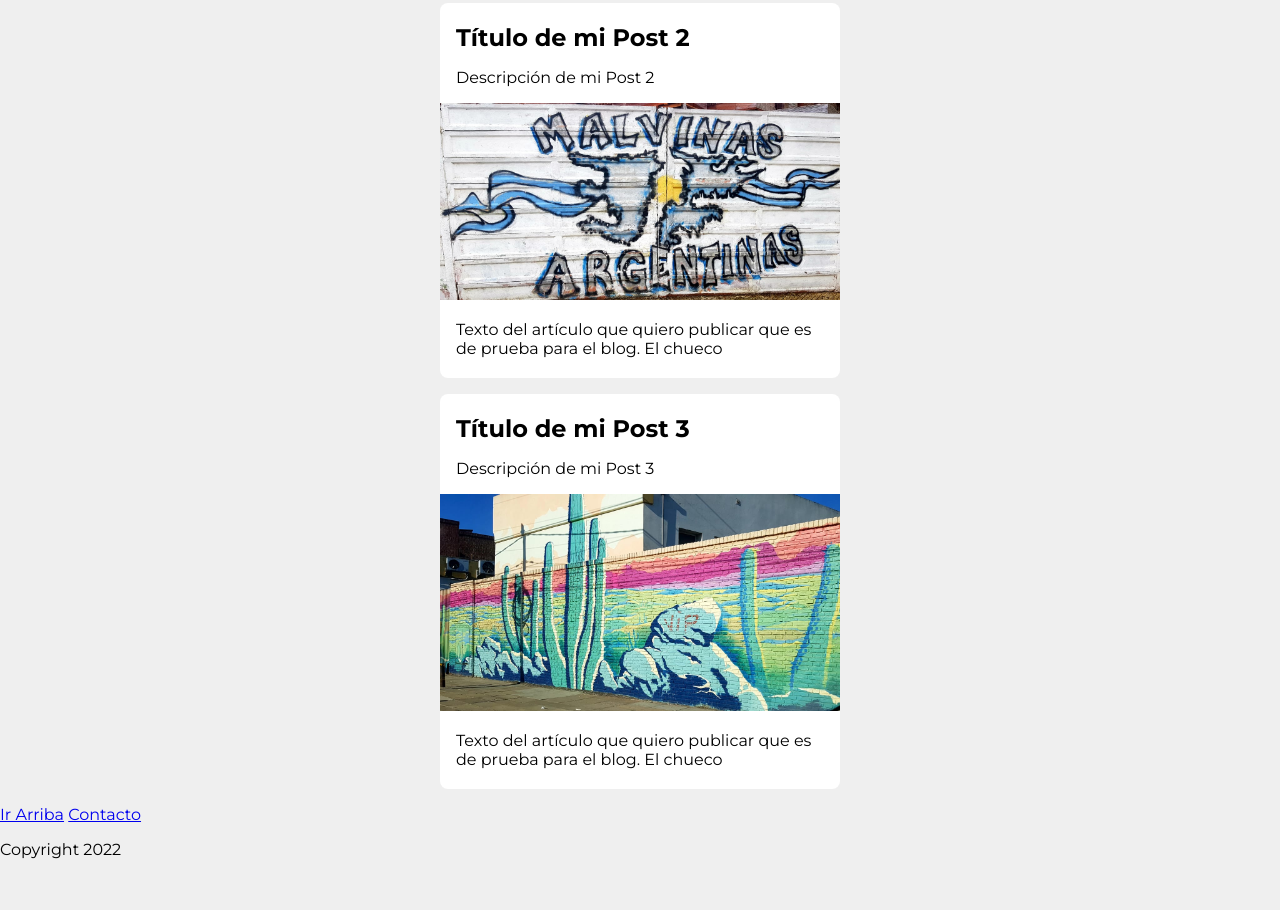
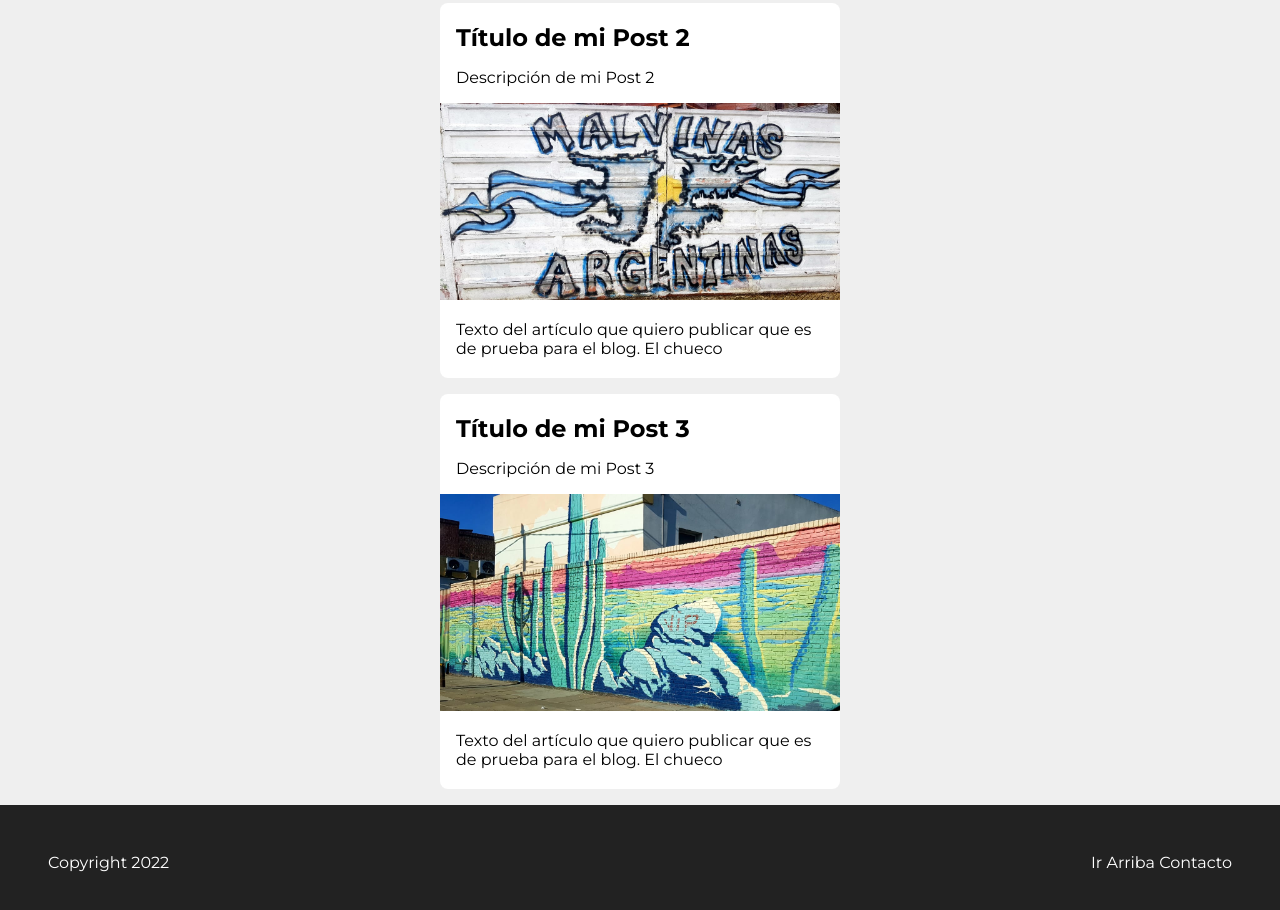
Before and after one commit to NykoFCO/IntroHTML, a plain HTML site: page index.html in a window 1280 px wide. Shown: the part 817-1727 px from the top of the page. Before the commit the page ends 1692 px from the top, so only its background shows below. Drawn offline with Linux system fonts and the light colour scheme; a web font is replaced by a local one.

Commit message:
hora 2.04.29

```diff
--- a/index.html
+++ b/index.html
@@ -6,7 +6,7 @@
         <link rel="preconnect" href="https://fonts.gstatic.com" crossorigin>
         <link href="https://fonts.googleapis.com/css2?family=Aboreto&family=Montserrat:wght@400;700&display=swap" rel="stylesheet">
         <link rel="stylesheet" href="style.css">
-</head>
+</head id="titulo">
 <body>
     <header>
         <h1 id="titulo">Blog de Nicolás</h1>
@@ -33,8 +33,10 @@
         </article>
     </section>
     <footer>
-        <a href="#titulo">Ir Arriba</a>
-        <a href="mailto:nykoprofe@gmail.com">Contacto</a>
+        <section>
+            <a href="#titulo">Ir Arriba</a>
+            <a href="mailto:nykoprofe@gmail.com">Contacto</a>
+        </section>
         <p>Copyright 2022</p>
     </footer>
 </body>
--- a/style.css
+++ b/style.css
@@ -37,3 +37,26 @@ section article:hover {
 section article h2, section article p {
     margin: 1rem;
 }
+
+footer {
+    background-color: #222;
+    padding: 3rem;
+    color: #fff
+}
+footer section {
+    float: right;
+}
+
+footer p {
+    margin: 0;
+}
+
+footer a {
+    transition: color 0.3s easy;
+    color: white;
+    text-decoration: none;
+}
+
+footer a:hover {
+    color: cornflowerblue;
+}
```
